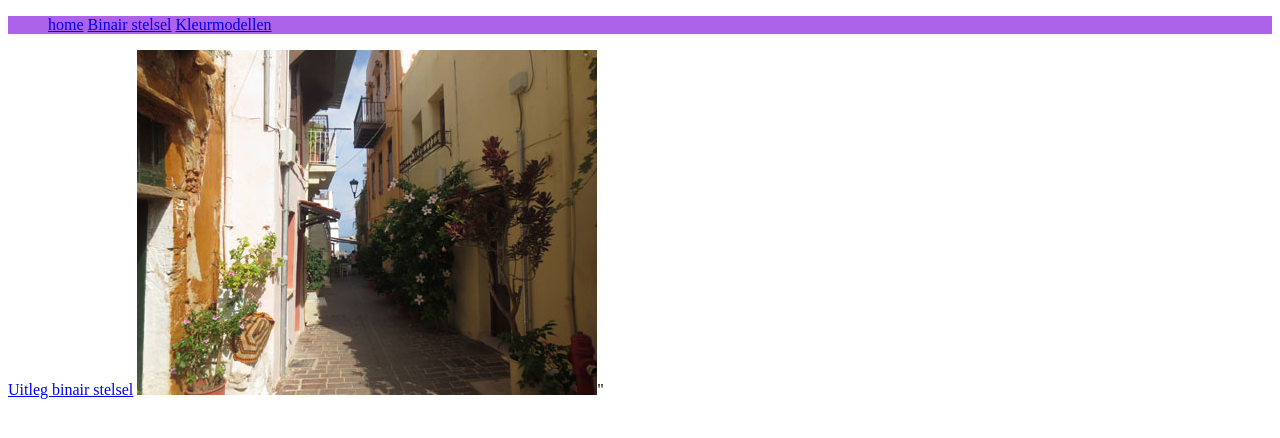
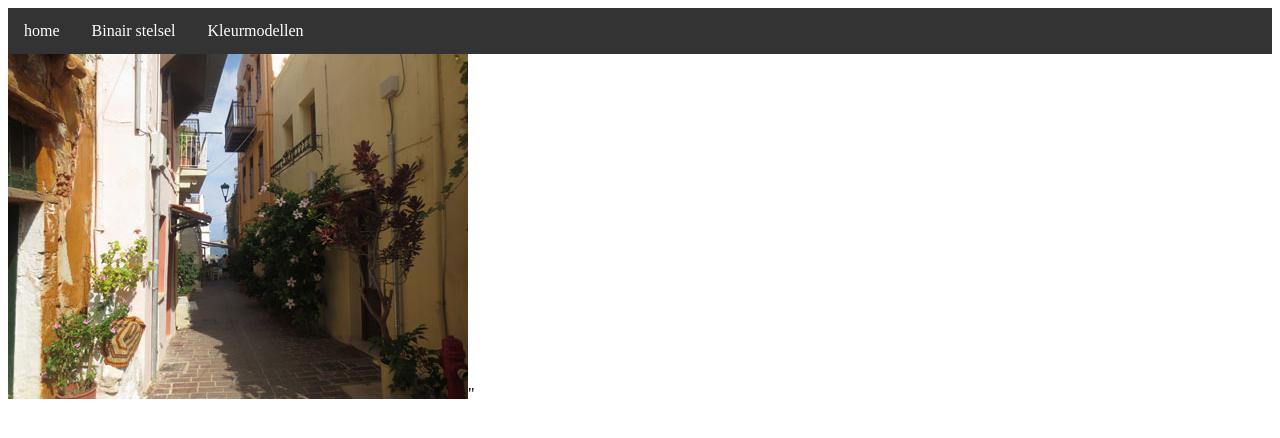
Before and after one commit to Maartjevlc/Maartjevlc.github.io, a plain HTML site: page index.html in a window 1280 px wide. Drawn offline with Linux system fonts and the light colour scheme.

Commit message:
menu horizontaal test

```diff
--- a/index.html
+++ b/index.html
@@ -13,7 +13,6 @@
             <li><a href="kleurmodellen.html">Kleurmodellen</a></li>
         </ul>
 
-      <a href="binairstelsel.html">Uitleg binair stelsel</a>
 
         <img src="img_chania.jpg" alt="Flowers in Chania" width="460" height="345">"
     </body>
--- a/opmaak.css
+++ b/opmaak.css
@@ -1,11 +1,23 @@
 ul {
     list-style-type: none;
-    margin: 10;
-    padding: 10;
+    margin: 0;
+    padding: 0;
     overflow: hidden;
-    background-color: rgb(173, 99, 233);
+    background-color: #333;
   }
 
   li {
-    display: inline;
+    float: left;
   }
+
+  li a {
+    display: block;
+    color: white;
+    text-align: center;
+    padding: 14px 16px;
+    text-decoration: none;
+  }
+
+  li a:hover {
+    background-color: #111;
+  }
```
Also changed, not shown: binairstelsel.html (+2 -2 lines).
